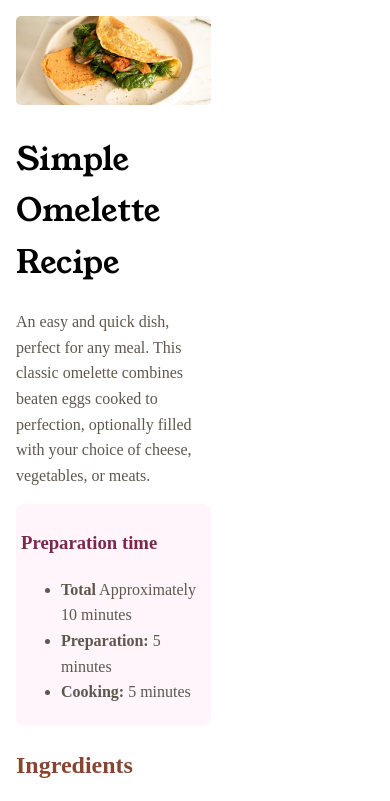
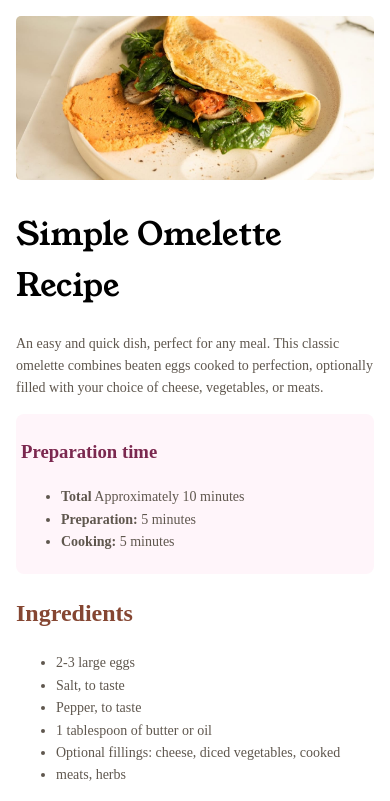
Before and after one commit to resegoreey/recipe_page, a plain HTML site: page index.html in a window 390 px wide. Shown: the top 801 px of the page. Drawn offline with Linux system fonts and the light colour scheme; files whose address does not match are found by name.

Commit message:
made the width of the container to fit small screens

```diff
--- a/styles.css
+++ b/styles.css
@@ -21,7 +21,6 @@ img {
 .container h1 {
   font-family: YoungSerif-Regular;
   font-weight: 400;
-
 }
 
 .container {
@@ -30,7 +29,6 @@ img {
   padding: 1rem;
   border-radius: 8px;
   width: 50%;
-
 }
 
 .container img {
@@ -90,10 +88,18 @@ td {
     border-radius: 0;
     margin: 0;
     padding: 1rem;
+    width: 100%;
+    box-sizing: border-box;
   }
 
-    img {
-        max-width: 100%;
+  .container p,
+  .container li,
+  .container td {
+    font-size: 14px;
+  }
+
+  .container img {
+    width: 100%;
     height: auto;
   }
 }
```
Lines whose indentation alone changed are shown as unchanged.
